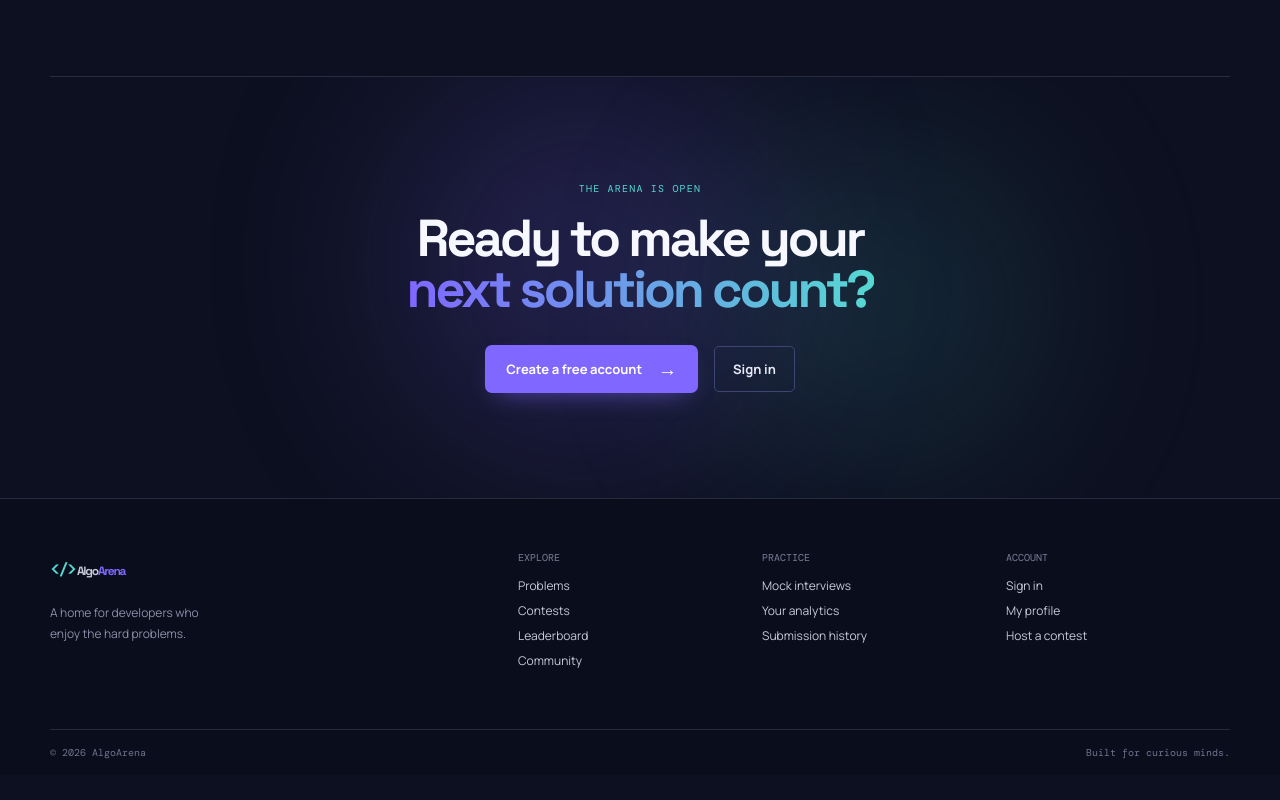
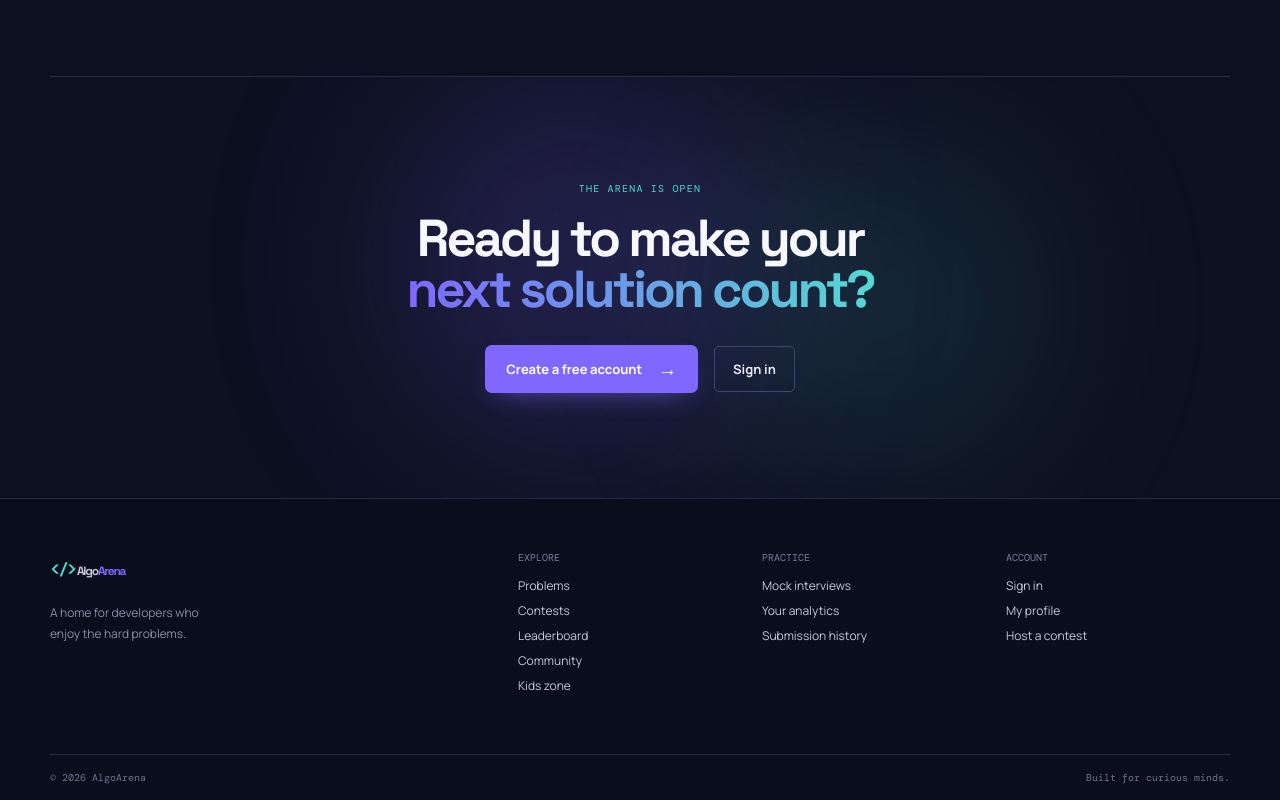
Before and after one commit to onamika-yesmin/algoarena-Front-end, a Next.js app: page / in a window 1280 px wide. Shown: the part 4841-5641 px from the top of the page. Before the commit the page ends 5616 px from the top, so only its background shows below. Built offline with nearby package versions, Linux system fonts and the light colour scheme; no server answers.

Commit message:
feat(kids): link the kids zone from the header and footer

```diff
--- a/app/_components/home/SiteFooter.tsx
+++ b/app/_components/home/SiteFooter.tsx
@@ -20,6 +20,7 @@ export function SiteFooter() {
           <Link href="/contest">Contests</Link>
           <Link href="/leaderboard">Leaderboard</Link>
           <Link href="/community">Community</Link>
+          <Link href="/kids">Kids zone</Link>
         </div>
         <div>
           <h4>Practice</h4>
--- a/app/_components/home/SiteHeader.tsx
+++ b/app/_components/home/SiteHeader.tsx
@@ -19,6 +19,7 @@ const PRIMARY_LINKS: NavLink[] = [
   { href: "/contest", label: "Contests" },
   { href: "/leaderboard", label: "Leaderboard" },
   { href: "/community", label: "Community" },
+  { href: "/kids", label: "Kids" },
 ];
 
 export function SiteHeader() {
```
